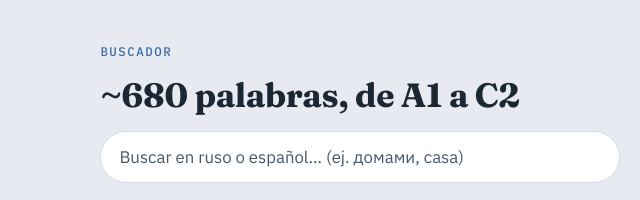
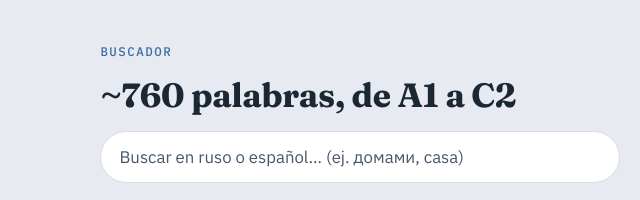
Before and after one commit to DiegoSalado/russian-learning, a plain HTML site: page vocabulary.html in a window 1280 px wide. Shown: the part 756-956 px from the top of the page, 2-642 px from the left. Drawn offline with Linux system fonts and the light colour scheme.

Commit message:
Compute the vocabulary word count dynamically on the vocab page
The hero showed a hardcoded "~680 palabras" that had drifted from the
actual dictionary size (758 entries). Now it reads vocabulary.length
at render time so it never goes stale again.

```diff
--- a/vocabulary.html
+++ b/vocabulary.html
@@ -32,7 +32,7 @@
 
   <section class="section section-paper" id="vocab-search">
     <p class="eyebrow">Buscador</p>
-    <h2>~680 palabras, de A1 a C2</h2>
+    <h2 id="vocabCount">~680 palabras, de A1 a C2</h2>
     <div class="vocab-search-bar">
       <input type="search" id="vocabInput" placeholder="Buscar en ruso o español… (ej. домами, casa)" aria-label="Buscar palabra">
     </div>
@@ -59,6 +59,8 @@
   import { renderFlashcardsMode } from "./assets/js/render-flashcards.js";
 
   renderVocabularyPage(vocabulary);
+  document.getElementById("vocabCount").textContent =
+    `~${Math.round(vocabulary.length / 10) * 10} palabras, de A1 a C2`;
 
   const searchSection = document.getElementById("vocab-search");
   const flashcardsSection = document.getElementById("vocab-flashcards");
```
